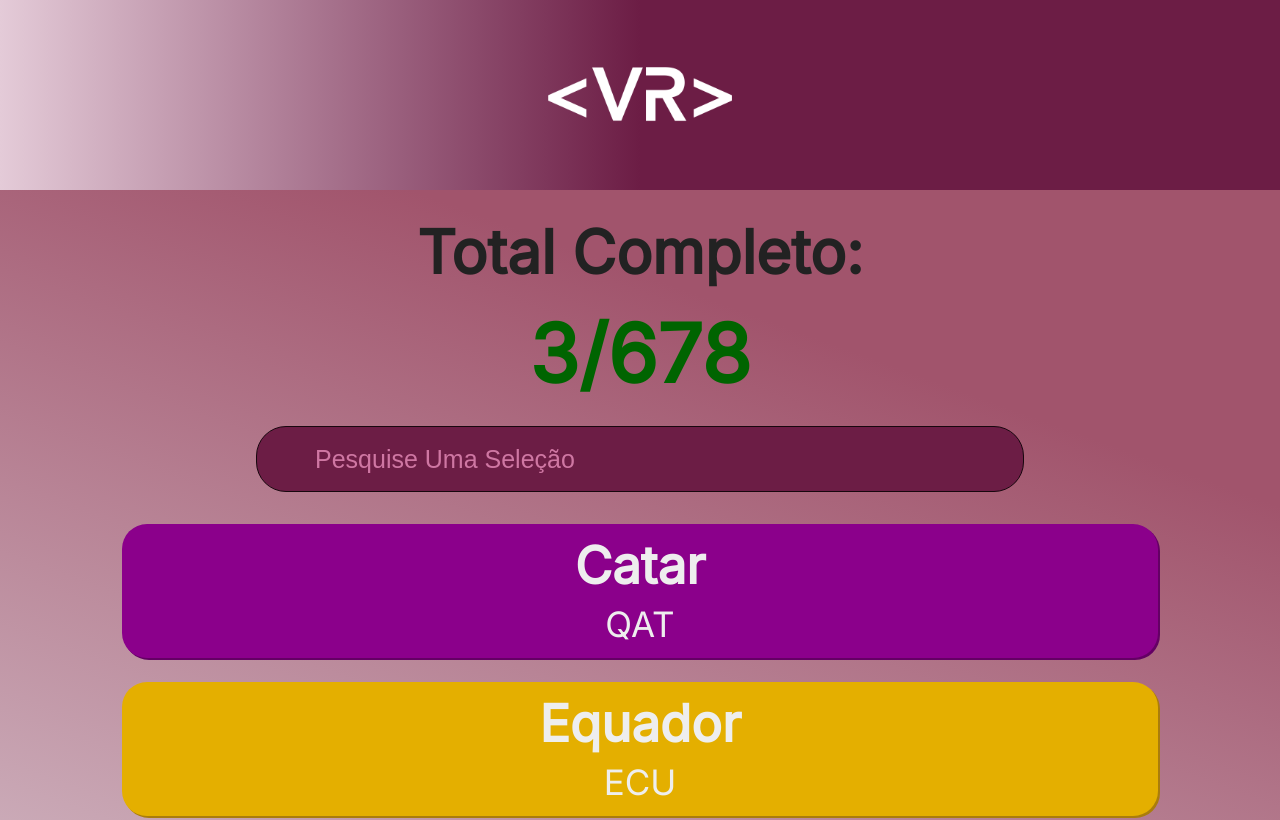
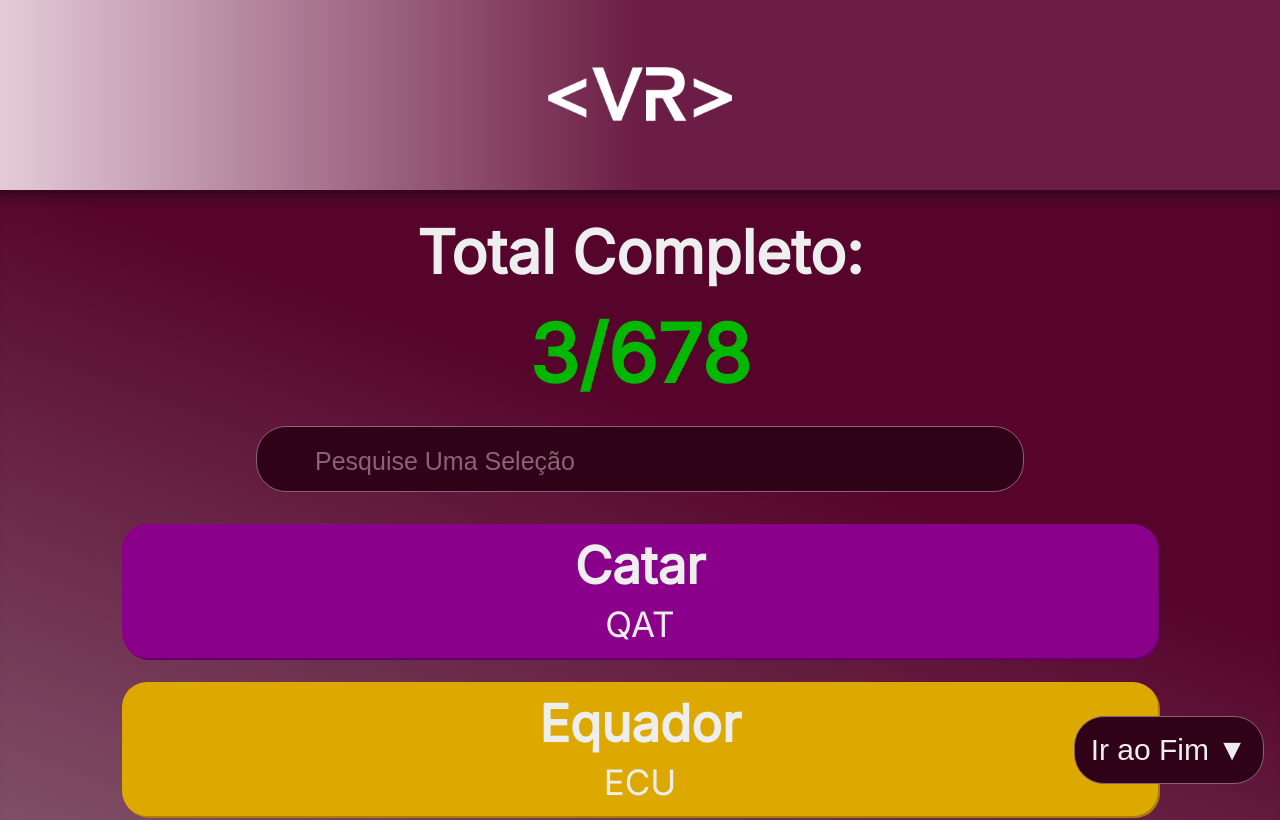
Before and after one commit to ViniRoveri/MeuAlbumDaCopa, a plain HTML site: page index.html in a window 1280 px wide. Shown: the top 820 px of the page. Drawn offline with Linux system fonts and the light colour scheme.

Commit message:
Botões adicionados

```diff
--- a/background.css
+++ b/background.css
@@ -1,5 +1,5 @@
 main{
-    background: linear-gradient(200deg,rgb(161, 84, 108)25%,rgb(211, 188, 199));
+    background: linear-gradient(200deg,#56042C 35%,#8b6276);
     background-attachment: fixed;
     background-position: center;
     background-size: cover;
--- a/css/header-footer.css
+++ b/css/header-footer.css
@@ -11,7 +11,12 @@ header{
 }
 
 .logo{
+    transition: all 0.4s;
     width: 188px
+}
+
+.logo:hover{
+    transform: scale(1.05);
 }
 
 .logo img{
@@ -36,3 +41,7 @@ footer img{
 footer p:before{
     content: "© "
 }
+
+main{
+    box-shadow: inset 0px 20px 20px -20px rgb(24, 7, 14);
+}
--- a/css/index.css
+++ b/css/index.css
@@ -7,7 +7,7 @@ main{
 }
 
 .total h1{
-    color: #222;
+    color: #eee;
     font-size: 60px;
     font-weight: bold;
     margin-bottom: 2rem;
@@ -15,7 +15,7 @@ main{
 }
 
 .total h2{
-    color: darkgreen;
+    color: rgb(0, 184, 0);
     font-size: 80px;
     font-weight: bold;
     margin-bottom: 2rem;
@@ -29,20 +29,25 @@ main{
 }
 
 .pesquisa input{
-    background: rgb(108,29,69);
-    border: 1px solid rgb(24, 7, 14);
+    background: #300218;
+    border: 1px solid #8b6276;
     border-radius: 30px;
     color: #eee;
-    font-size: 27px;
+    font-size: 32px;
     height: 4rem;
     max-width: 650px;
     outline: none;
     padding: 0 5%;
+    transition: all 0.4s;
     width: 90%;
 }
 
+.pesquisa input:hover{
+    transform: scale(1.02);
+}
+
 .pesquisa input::placeholder{
-    color: rgb(207, 119, 163);
+    color: #8b6276;
     font-size: 25px;
 }
 
@@ -54,6 +59,7 @@ main{
 }
 
 a{
+    margin-bottom: 1.5rem;
     text-decoration: none;
     width: 90%;
 }
@@ -65,9 +71,13 @@ a{
     display: flex;
     flex-direction: column;
     justify-content: space-between;
-    margin-bottom: 1.5rem;
     padding: 1rem;
     text-align: center;
+    transition: all 0.4s;
+}
+
+.card:hover{
+    transform: scale(1.02);
 }
 
 .card h1{
@@ -96,7 +106,7 @@ a{
 }
 
 .card.yellow{
-    background: rgb(228, 175, 0);
+    background: rgb(221, 169, 0);
     box-shadow: 2px 2px rgb(170, 125, 11);
 }
 
@@ -121,13 +131,30 @@ a{
 }
 
 .aviso{
-    color: #222;
+    color: #eee;
     font-size: 50px;
     font-weight: bold;
     margin-bottom: 2rem;
     text-align: center;
 }
 
+.botao-topo, .botao-fim{
+    background: #300218;
+    border: 1px solid #8b6276;
+    border-radius: 30px;
+    bottom: 1rem;
+    color: #eee;
+    cursor: pointer;
+    font-size: 30px;
+    outline: none;
+    padding: 1rem;
+    position: fixed;
+    right: 1rem;
+    text-align: center;
+    visibility: hidden;
+    z-index: 99;
+}
+
 .invisivel{
     display: none
 }
--- a/css/selecoes.css
+++ b/css/selecoes.css
@@ -3,7 +3,7 @@ main{
 }
 
 main > h1{
-    color: #222;
+    color: #eee;
     font-size: 60px;
     font-weight: bold;
     margin-bottom: 2rem;
@@ -33,7 +33,7 @@ main > h1{
 }
 
 .total h1{
-    color: #222;
+    color: #eee;
     font-size: 60px;
     font-weight: bold;
     margin-bottom: 2rem;
@@ -42,7 +42,7 @@ main > h1{
 }
 
 .total h2{
-    color: darkgreen;
+    color: rgb(0, 184, 0);
     font-size: 80px;
     font-weight: bold;
     margin-bottom: 2rem;
--- a/index.html
+++ b/index.html
@@ -162,6 +162,8 @@
             </div></a>
         </section>
         <p class="aviso"></p>
+        <button class="botao-topo">Voltar ao Topo ▲</button>
+        <button class="botao-fim">Ir ao Fim ▼</button>
     </main>
 
     <footer>
--- a/js/index.js
+++ b/js/index.js
@@ -38,3 +38,45 @@ pesquisa.addEventListener('input',function(){
 
 const tenho = total()
 document.querySelector('.total').querySelector('h2').textContent = tenho + '/678'
+
+// BOTÃO DE VOLTAR AO TOPO
+
+const botaoTopo = document.querySelector(".botao-topo");
+botaoTopo.addEventListener('click',topo)
+
+document.addEventListener('scroll', function(){
+    if (window.scrollY > 500) {
+        botaoTopo.style.visibility = "visible";
+    } else {
+        botaoTopo.style.visibility = "hidden";
+    }
+})
+
+// BOTÃO DE IR AO FINAL
+
+const botaoFim = document.querySelector(".botao-fim");
+botaoFim.addEventListener('click',fim)
+
+document.addEventListener('scroll', function(){
+    if (window.scrollY == 0) {
+        botaoFim.style.visibility = "visible";
+    } else {
+        botaoFim.style.visibility = "hidden";
+    }
+})
+
+// FUNÇÕES DE SCROLL
+
+function topo() {
+    window.scrollTo({
+        top: 0,
+        behavior: "smooth"
+    });
+}
+
+function fim() {
+    window.scrollTo({
+        top: document.body.scrollHeight,
+        behavior: "smooth"
+    });
+}
```
